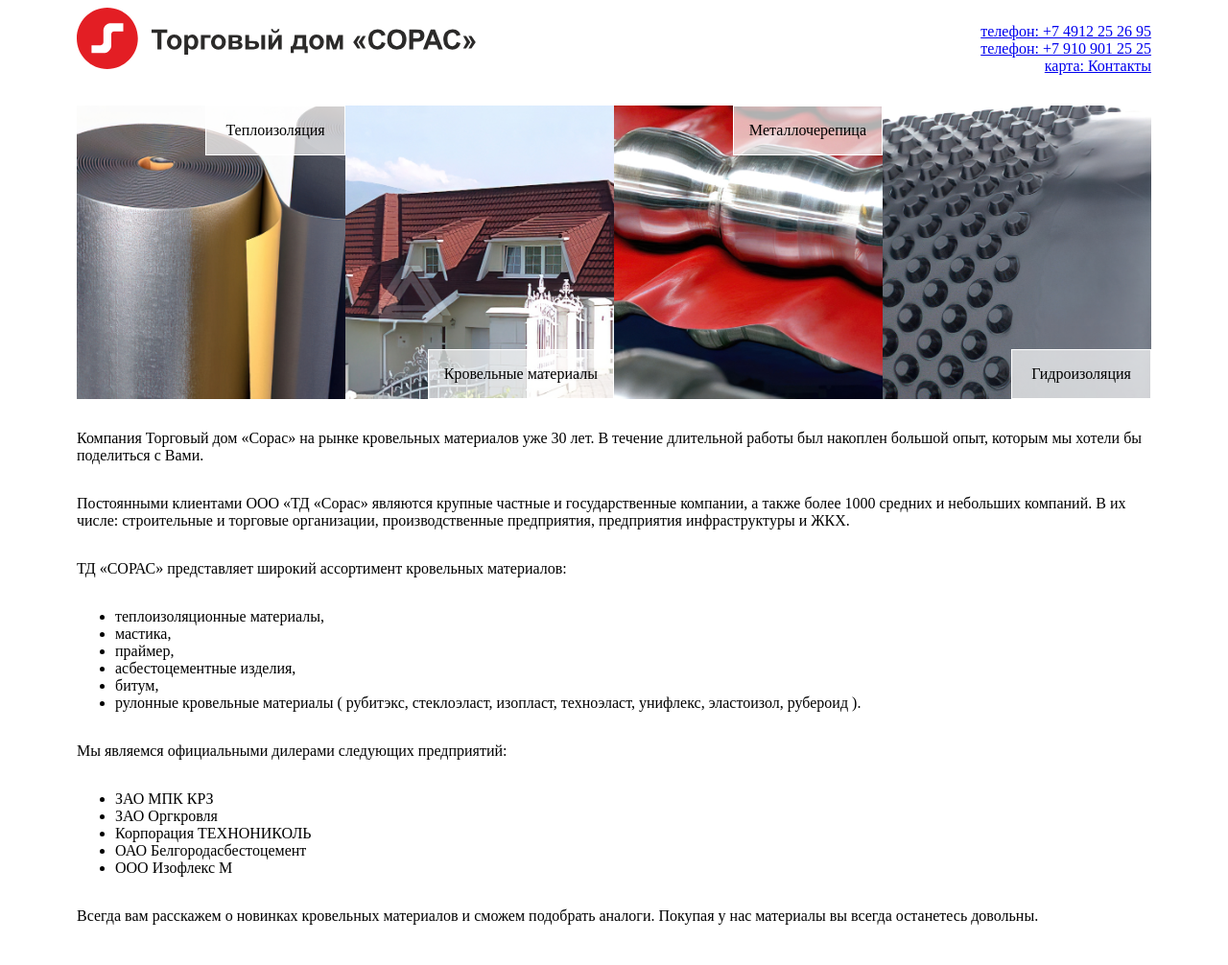
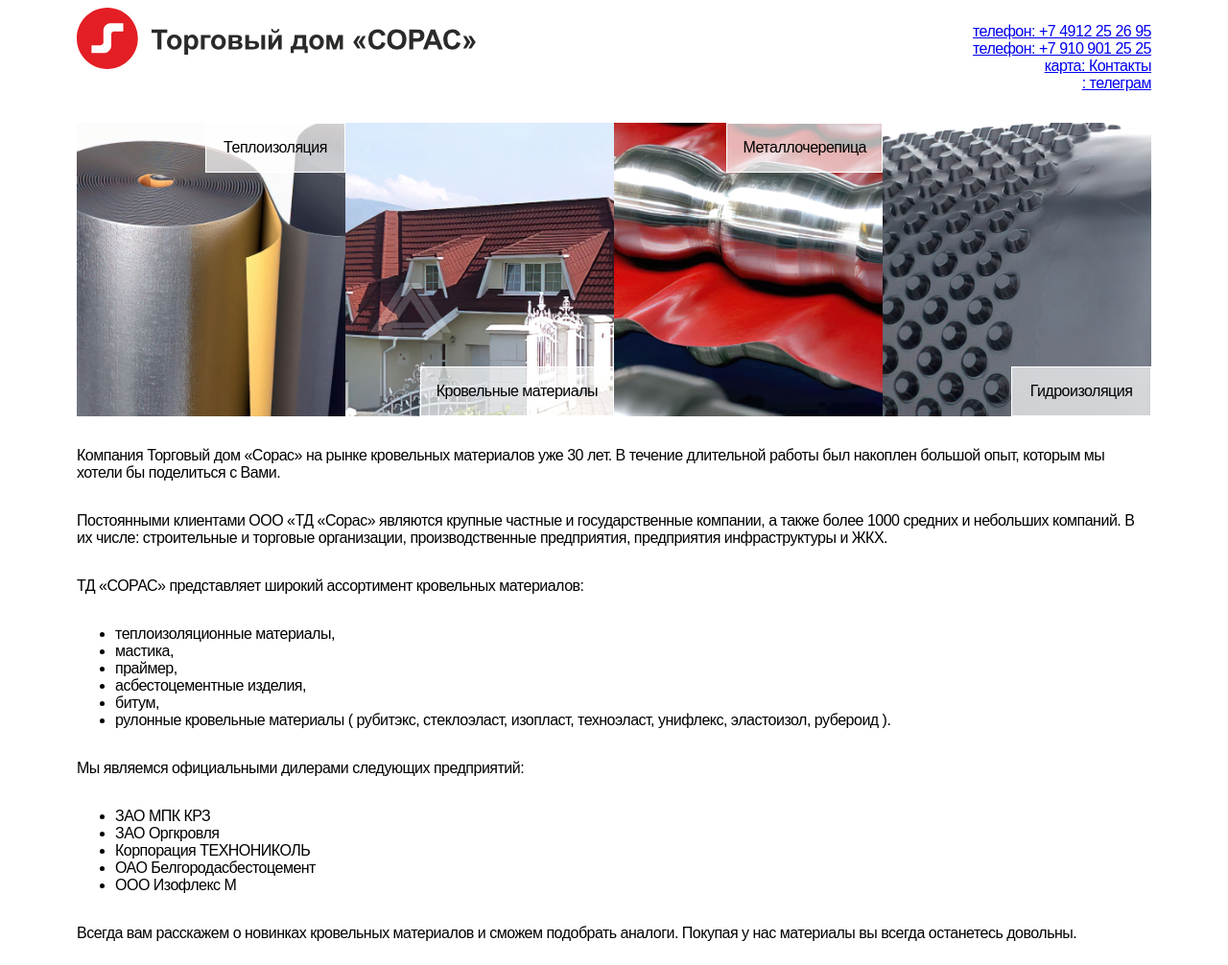
Before and after one commit to tdsoras/vizitka, a Jekyll site: the page built from index.md, in a window 1280 px wide. Shown: the whole page at 96% size. Built offline with Jekyll 4.4.1, drawn with Linux system fonts in a browser that asks for light colours.

Commit message:
fixed path

```diff
--- a/_config.yml
+++ b/_config.yml
@@ -11,10 +11,18 @@ contacts:
     icon: tel
     description: телефон
 
-  - link: '/kontakty.html'
+  - link: 'kontakty.html'
     name: 'Контакты'
     icon: map
     description: карта
+
+  - link: 'https://t.me/tdsoras'
+    name: 'телеграм'
+    icon: telegram
+    description:
+
+
+
 
 blocks:
   - name: Теплоизоляция
--- a/_sass/20_app.scss
+++ b/_sass/20_app.scss
@@ -1,3 +1,8 @@
+body{
+	font-family:Arial, Helvetica, sans-serif;
+  font-size: 16px;
+	letter-spacing:-0.5px;
+}
 [wrapper]{
   max-width: 70rem;
   margin: 0 auto;
```
